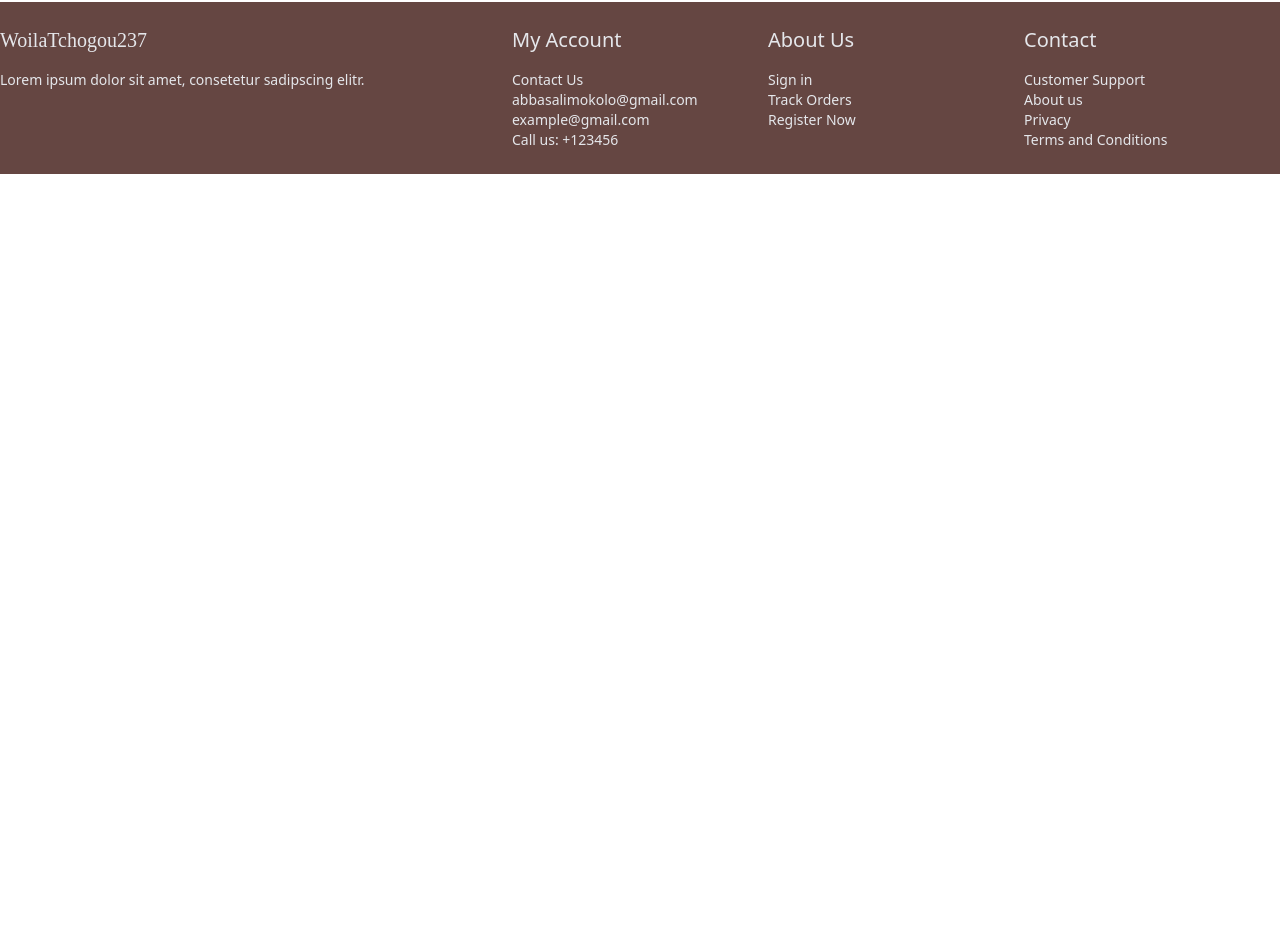
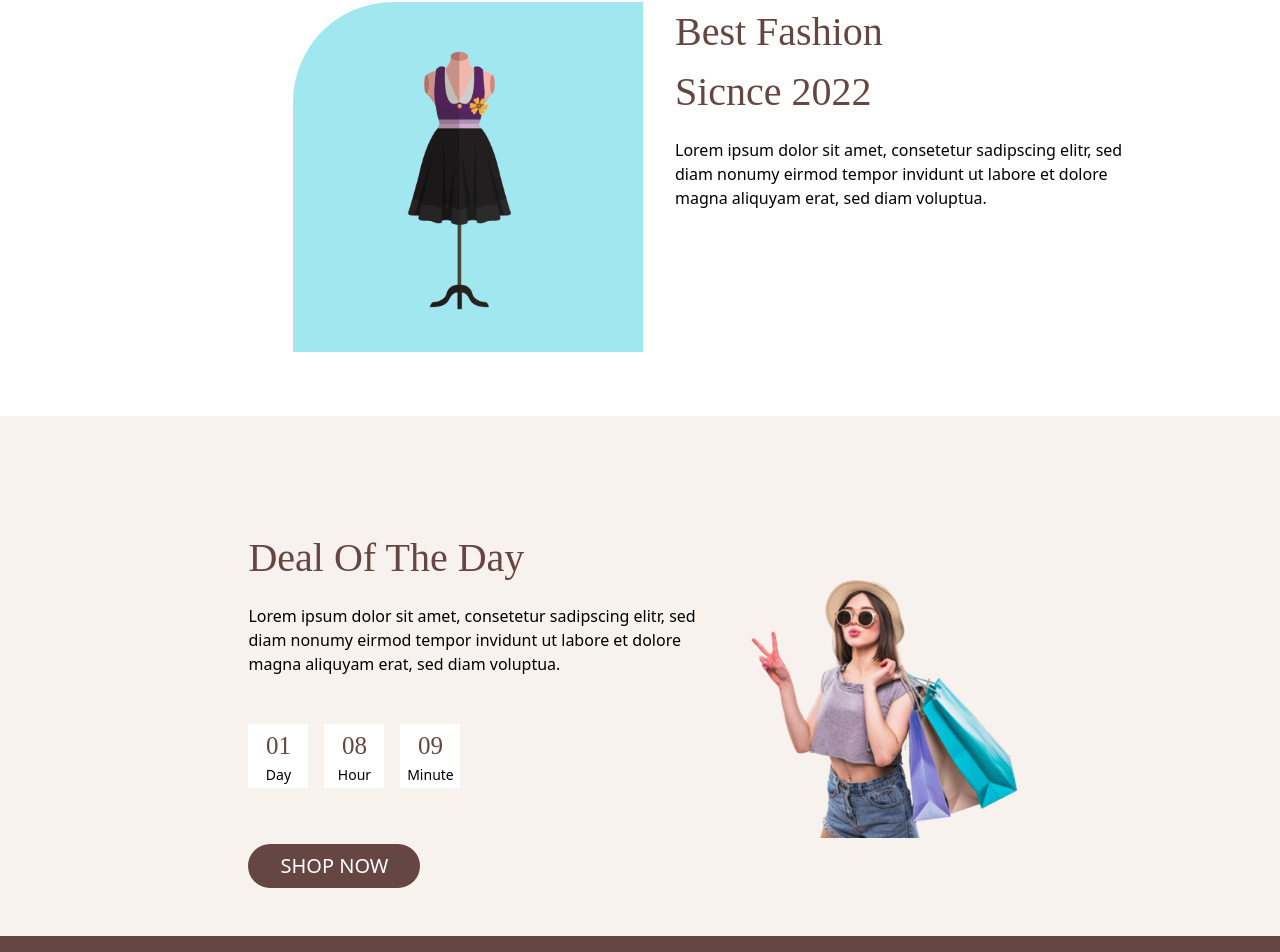
Before and after one commit to Asam237/bz237, a Nuxt app: page / in a window 1280 px wide. Shown: the part 1236-2188 px from the top of the page. Before the commit the page ends 1410 px from the top, so only its background shows below. Built offline with nearby package versions, Linux system fonts and the light colour scheme.

Commit message:
add shopping

```diff
--- a/components/collections/Collections.component.vue
+++ b/components/collections/Collections.component.vue
@@ -1,18 +1,41 @@
 <template>
   <div class="mx-4 mx-0">
+    <div>
       <h1
         style="font-family: 'DynaPuff', cursive; color: #654642"
         class="text-[30px] md:text-[40px] text-center"
       >
         New Collection
       </h1>
-    <p class="md:text-center">
+      <p class="text-center">
         Lorem ipsum dolor sit amet, consetetur sadipscing elitr, sed diam nonumy
         eirmod.
       </p>
       <div class="flex flex-col sm:flex-row justify-center mt-8 md:mt-16">
         <div v-for="(item, myIndex) in collections" :key="myIndex">
           <CollectionCardComponent :name="item.name" :mypict="item.picture" />
+        </div>
+      </div>
+    </div>
+    <div class="flex flex-col sm:flex-row justify-center mt-8 md:mt-16">
+      <div
+        class="h-[350px] w-full md:w-[350px] rounded-tl-[100px] flex justify-center items-center"
+        style="background: #a1e7f0"
+      >
+        <img :src="require('../../assets/imgs/pict02.png')" alt="" />
+      </div>
+      <div class="mt-6 md:mt-0 ml-0 md:ml-8 md:w-1/4">
+        <h1
+          style="font-family: 'DynaPuff', cursive; color: #654642"
+          class="text-[30px] md:text-[40px] text-center md:text-start"
+        >
+          Best Fashion <br />Sicnce 2022
+        </h1>
+        <p class="text-center md:text-start md:w-[450px] mt-4">
+          Lorem ipsum dolor sit amet, consetetur sadipscing elitr, sed diam
+          nonumy eirmod tempor invidunt ut labore et dolore magna aliquyam erat,
+          sed diam voluptua.
+        </p>
       </div>
     </div>
   </div>
--- /dev/null
+++ b/components/day-card/DayCard.component.vue
@@ -0,0 +1,26 @@
+<template>
+  <div
+    class="bg-white p-1 w-[60px] h-16 mr-4 flex flex-col items-center justify-center mt-6 md:mt-12"
+  >
+    <h1
+      style="font-family: 'DynaPuff', cursive; color: #654642"
+      class="text-[30px] md:text-[25px] text-start"
+    >
+      {{ day }}
+    </h1>
+    <p class="text-sm">{{ name }}</p>
+  </div>
+</template>
+<script>
+export default {
+  name: 'DayCardComponent',
+  props: {
+    day: {
+      type: String,
+    },
+    name: {
+      type: String,
+    },
+  },
+}
+</script>
--- /dev/null
+++ b/components/deal-of-day/DealOfDay.component.vue
@@ -0,0 +1,64 @@
+<template>
+  <div class="mx-4 mx-0">
+    <div class="flex flex-col sm:flex-row justify-center mt-8 md:mt-16">
+      <div class="hidden md:flex w-1/4" />
+
+      <div class="mt-6 md:mt-0 mr-0 md:mr-8 md:w-1/2">
+        <h1
+          style="font-family: 'DynaPuff', cursive; color: #654642"
+          class="text-[30px] md:text-[40px] text-start"
+        >
+          Deal Of The Day
+        </h1>
+        <p class="text-center md:text-start md:w-[450px] mt-4">
+          Lorem ipsum dolor sit amet, consetetur sadipscing elitr, sed diam
+          nonumy eirmod tempor invidunt ut labore et dolore magna aliquyam erat,
+          sed diam voluptua.
+        </p>
+        <div class="mb-6 flex">
+          <div v-for="(item, myIndex) in deal" :key="myIndex">
+            <DayCardComponent :day="item.day" :name="item.name" />
+          </div>
+        </div>
+        <button
+          style="background: #654642"
+          class="rounded-full px-8 py-2 text-white mt-4 md:mt-8 text-base md:text-xl uppercase"
+        >
+          Shop now
+        </button>
+      </div>
+      <div class="flex justify-center items-center">
+        <img
+          class="h-[auto] w-auto"
+          :src="require('../../assets/imgs/day.png')"
+          alt=""
+        />
+      </div>
+      <div class="hidden md:flex w-1/4" />
+    </div>
+  </div>
+</template>
+<script>
+export default {
+  name: 'DealOfDayComponent',
+  data() {
+    return {
+      deal: [
+        {
+          day: '01',
+          name: 'Day',
+        },
+        {
+          day: '08',
+          name: 'Hour',
+        },
+
+        {
+          day: '09',
+          name: 'Minute',
+        },
+      ],
+    }
+  },
+}
+</script>
--- a/pages/index.vue
+++ b/pages/index.vue
@@ -14,6 +14,11 @@
     <div style="background: white">
       <div class="container mx-auto pt-12 md:pt-24 mb-8 md:mb-16">
         <CollectionsComponent />
+      </div>
+    </div>
+    <div style="background: #f7f2ed">
+      <div class="container mx-auto py-6 md:py-12">
+        <DealOfDayComponent />
       </div>
     </div>
     <div style="background: #654642">
```
Also changed, not shown: assets/imgs/day.png (added), assets/imgs/fashion.png (added). Lines whose indentation alone changed are shown as unchanged.
